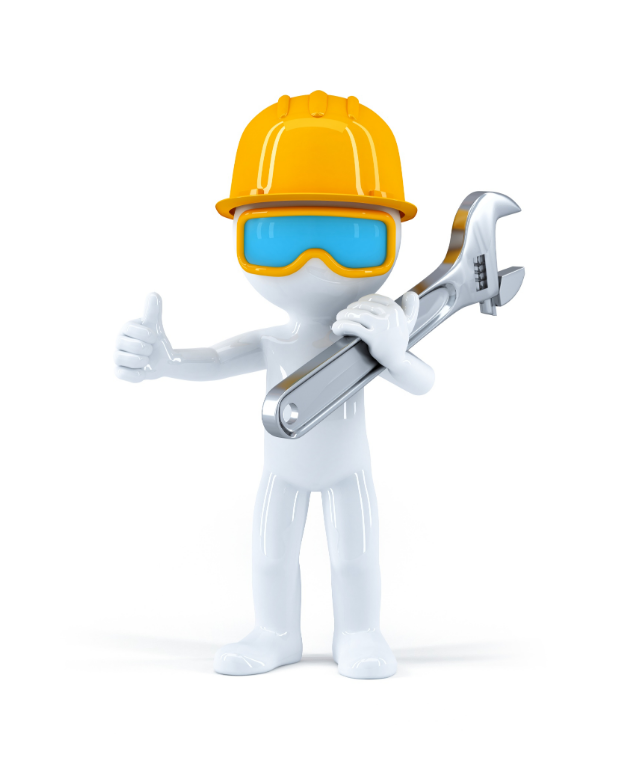
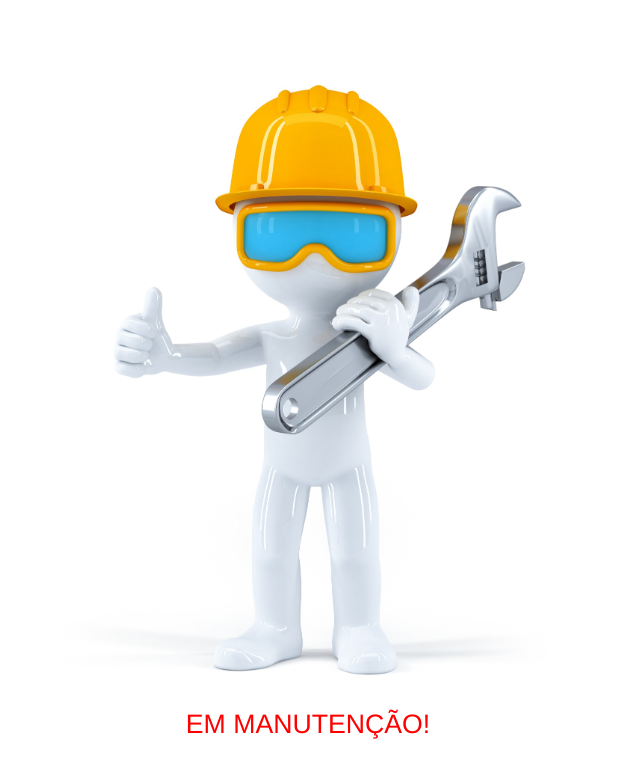
Before and after one commit to Cerebrocyber/smartcard2, a Next.js app: page /constru in a window 1280 px wide. Shown: the top 778 px of the page, without its empty margins (332-972 px from the left). Built offline with nearby package versions, Linux system fonts and the light colour scheme.

Commit message:
frase constru

```diff
--- a/src/pages/constru/index.tsx
+++ b/src/pages/constru/index.tsx
@@ -9,6 +9,9 @@ const Constru = () => (
         height={650}
         className='constru'
       />
+      <p className="fraseconstru">
+        <h1>EM MANUTENÇÃO!</h1>
+      </p>
     </section>
 );
 
--- a/src/styles/globals.css
+++ b/src/styles/globals.css
@@ -423,3 +423,21 @@
   letter-spacing: 2px;
   color: rgb(0, 0, 0);
 }
+
+.fraseconstru {
+  position: relative;
+  margin-top: -20px;
+  margin-right: 0px;
+  margin-bottom: 0px;
+  margin-left: 0px;
+  display: flex;
+  justify-content: space-between;
+  align-items: center;
+  font-size: 20pt;
+  font-family:'Franklin Gothic Medium', sans-serif;
+  text-transform: uppercase;
+  text-align: center;
+  letter-spacing: 0px;
+  line-height: 30px;
+  color: rgb(255, 0, 0);
+}
```
